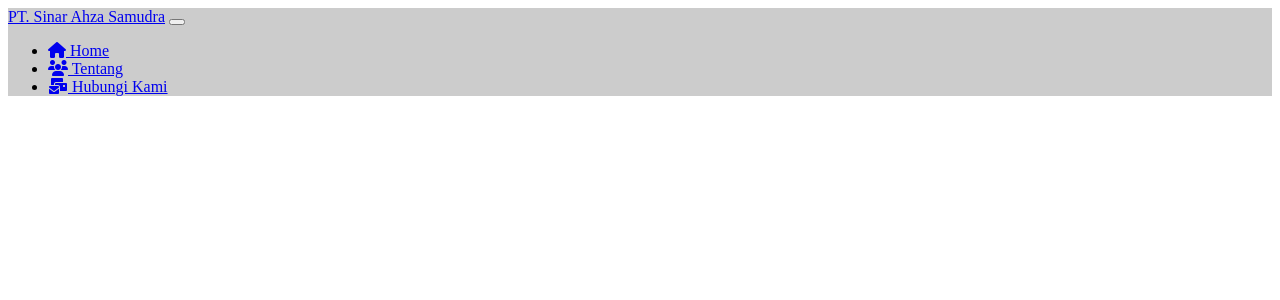
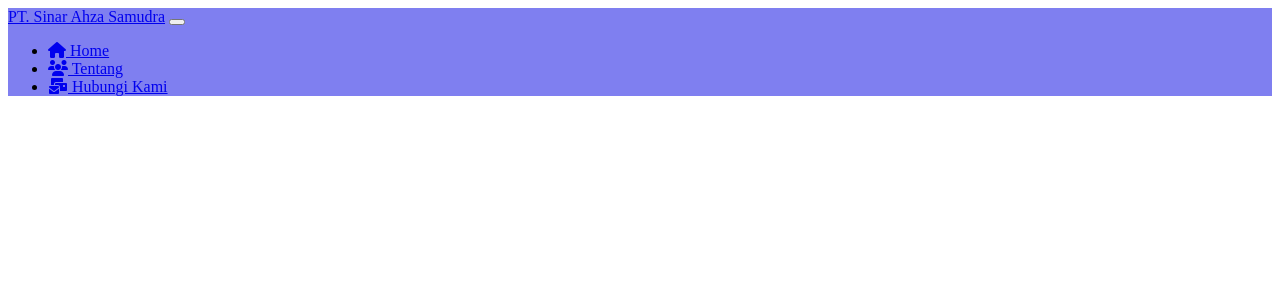
Before and after one commit to khoirony/SAS, a PHP site: page /navbar.php in a window 1280 px wide. Shown: the top 300 px of the page. Run offline with PHP 8.4, Linux system fonts and the light colour scheme; some libraries are stand-ins or nearby versions.

Commit message:
mengedit contact dan navbar

```diff
--- a/contact.php
+++ b/contact.php
@@ -75,6 +75,9 @@
       <br/><br/><br/><br/>
     </div>
 
+    <footer>
+    <?php include('footer.php'); ?>
+    </footer>
     <!-- Optional JavaScript; choose one of the two! -->
 
     <!-- Option 1: jQuery and Bootstrap Bundle (includes Popper) -->
--- a/navbar.php
+++ b/navbar.php
@@ -3,7 +3,7 @@
     <script src="https://kit.fontawesome.com/c12c059ff2.js" crossorigin="anonymous"></script>
 </head>
 <body>
-    <nav class="navbar navbar-expand-md navbar-dark fixed-top" style="background: rgba(0, 0, 0, 0.2);">
+    <nav class="navbar navbar-expand-md navbar-dark fixed-top" style="background: rgba(0, 0, 225, 0.5);">
         <div class="container">
         <a class="navbar-brand" href="#">PT. Sinar Ahza Samudra</a>
         <button class="navbar-toggler" type="button" data-toggle="collapse" data-target="#navbarNav" aria-controls="navbarNav" aria-expanded="false" aria-label="Toggle navigation">
```
